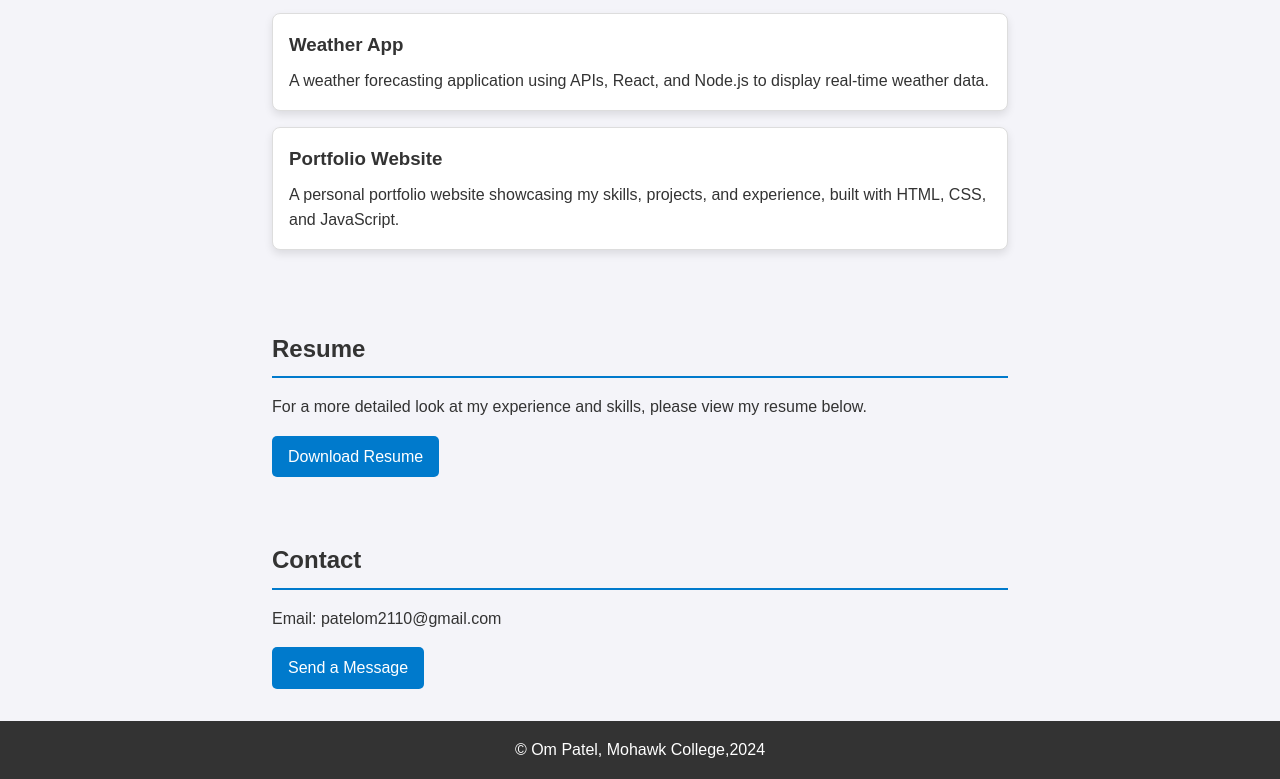
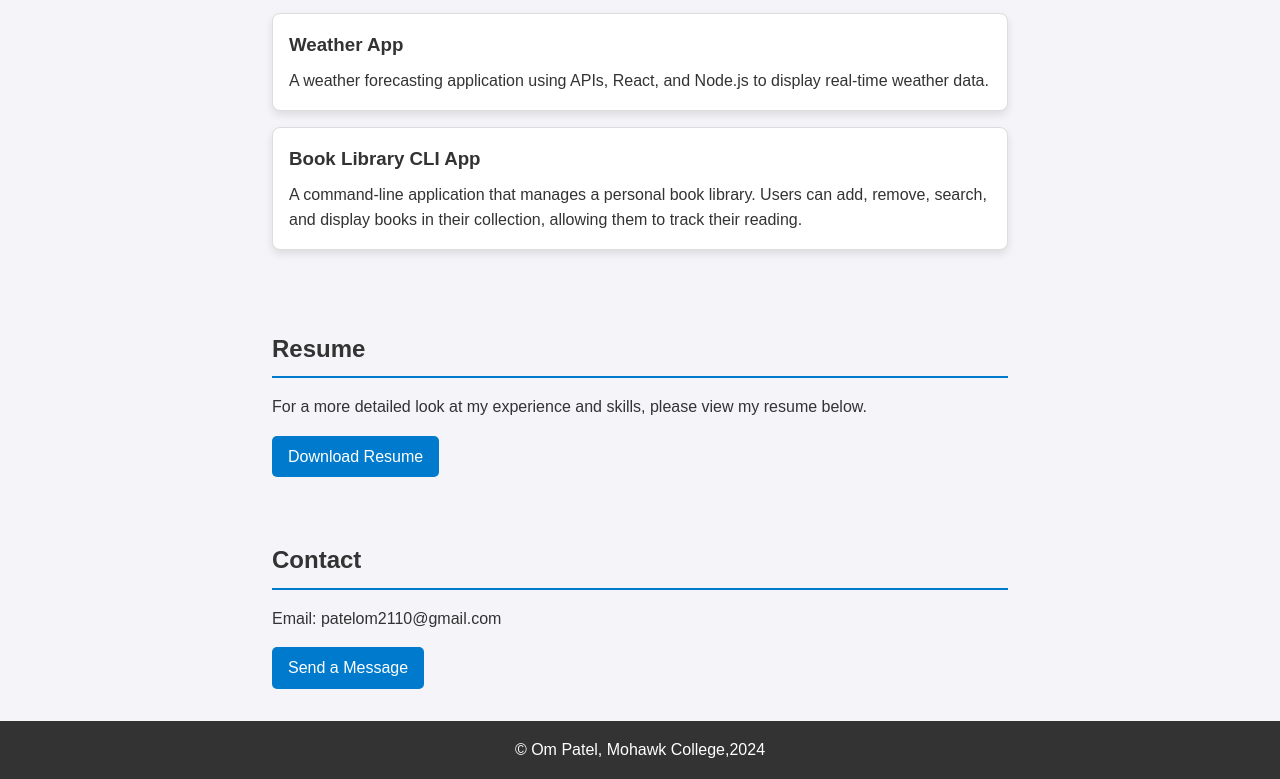
Before and after one commit to OmPatel2110/OmPatel2110.github.io, a plain HTML site: page index.html in a window 1280 px wide. Shown: the part 854-1633 px from the top of the page. Drawn offline with Linux system fonts and the light colour scheme.

Commit message:
index.html

```diff
--- a/index.html
+++ b/index.html
@@ -151,8 +151,9 @@
       <p>A weather forecasting application using APIs, React, and Node.js to display real-time weather data.</p>
     </div>
     <div class="project-card">
-      <h3>Portfolio Website</h3>
-      <p>A personal portfolio website showcasing my skills, projects, and experience, built with HTML, CSS, and JavaScript.</p>
+      <h3>Book Library CLI App</h3>
+      <p>A command-line application that manages a personal book library. Users can add, remove, search, and display books in their
+collection, allowing them to track their reading.</p>
     </div>
   </section>
 
```
